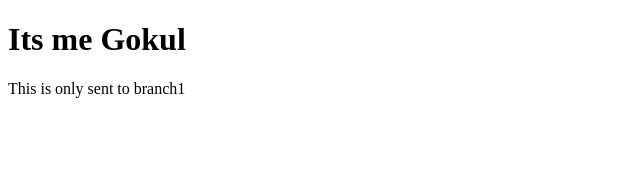
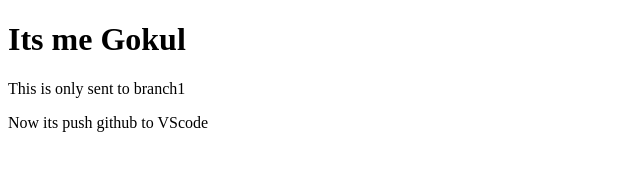
Before and after one commit to gokul7868/learn2, a plain HTML site: page index.html in a window 1280 px wide. Shown: the whole page, without its empty margins (0-640 px from the left). Drawn offline with Linux system fonts and the light colour scheme.

Commit message:
Update index.html

```diff
--- a/index.html
+++ b/index.html
@@ -10,5 +10,8 @@
     <p>
         This is only sent to branch1
     </p>
+        <p>
+        Now its push github to VScode
+    </p>
 </body>
 </html>
```
